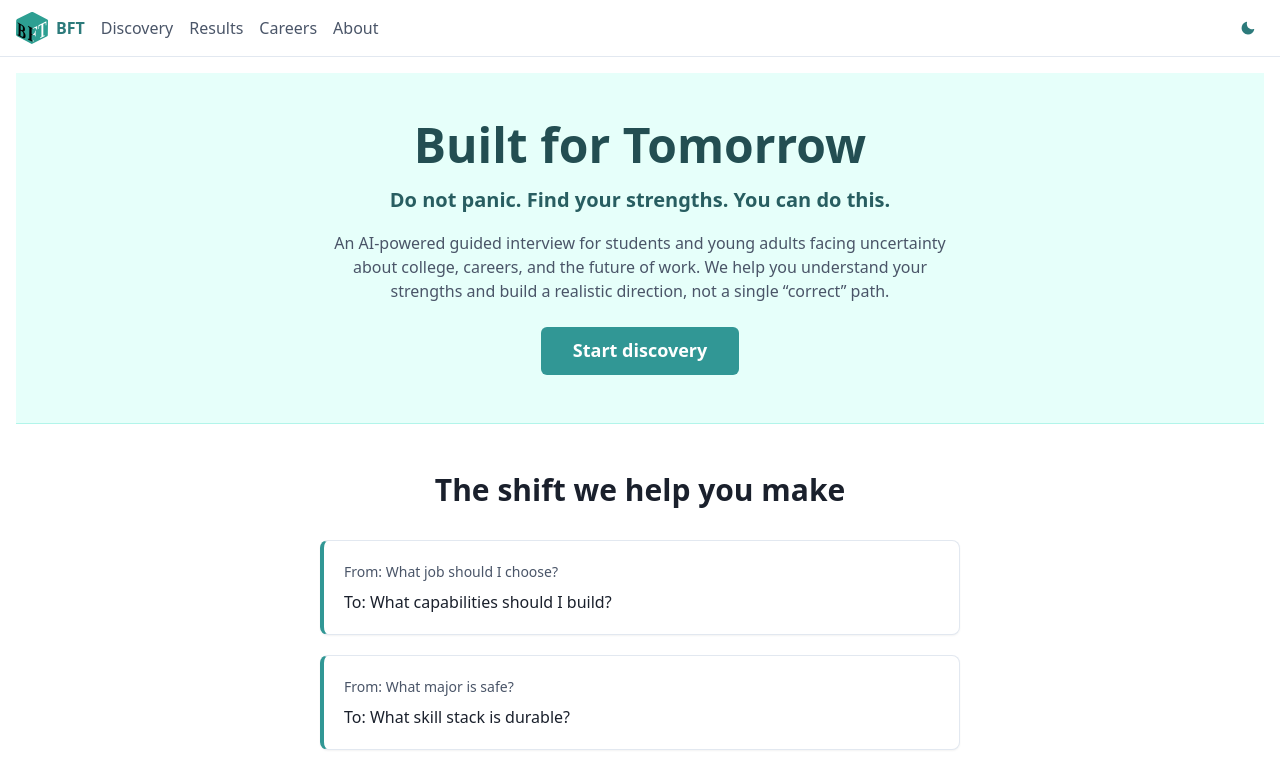
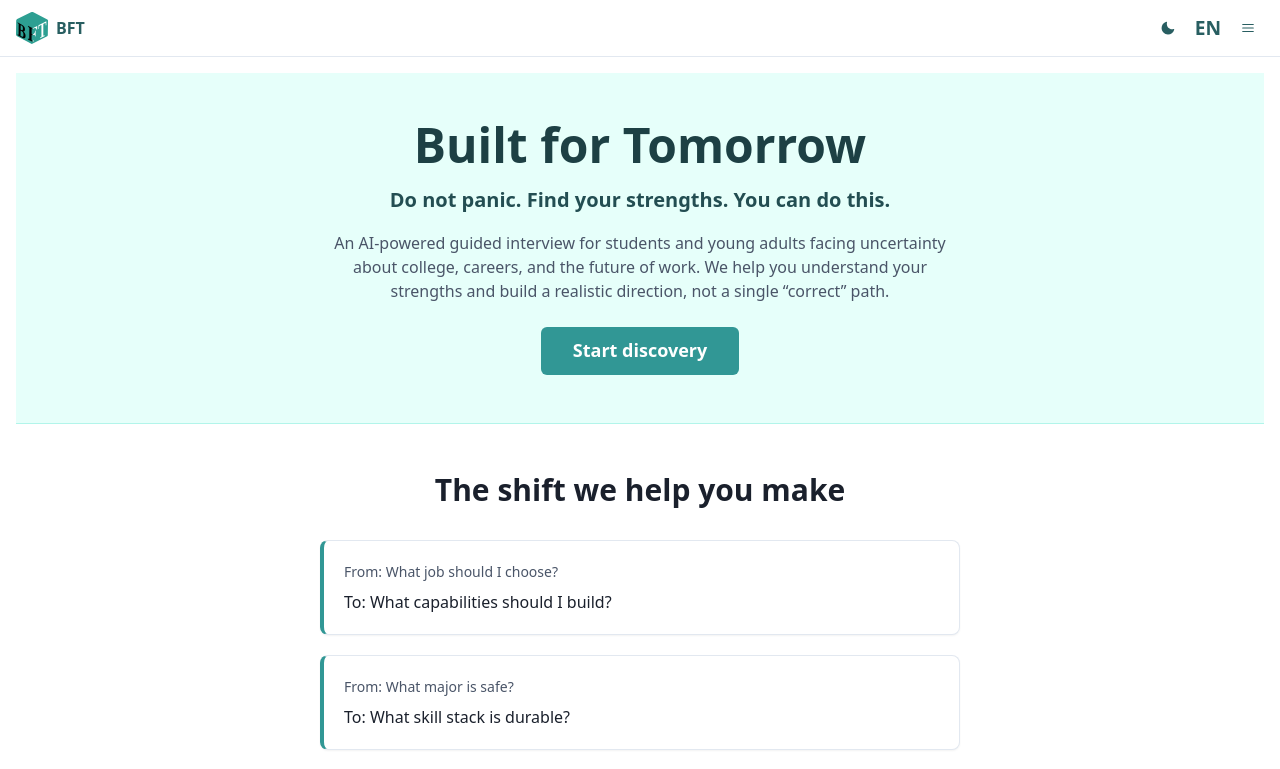
Before and after one commit to yegormar/bft-ui, a React (Vite) app: page / in a window 1280 px wide. Shown: the top 769 px of the page. Built offline with nearby package versions, Linux system fonts and the light colour scheme; no server answers.

Commit message:
menu and language button added

```diff
--- a/src/components/Discovery/PreSurveyQuestion.jsx
+++ b/src/components/Discovery/PreSurveyQuestion.jsx
@@ -183,7 +183,7 @@ function PreSurveyQuestion({
                 py={3}
                 borderRadius="md"
                 borderWidth="1px"
-                borderColor="chakra-border-color"
+                borderColor={selectedList.includes(opt.text) ? 'accent' : 'chakra-border-color'}
                 bg="chakra-body-bg"
                 opacity={atMax && !selectedList.includes(opt.text) ? 0.6 : 1}
                 _hover={
--- a/src/components/Layout/Header.jsx
+++ b/src/components/Layout/Header.jsx
@@ -1,10 +1,21 @@
 import { Link as RouterLink, useLocation } from 'react-router-dom';
-import { Box, Flex, HStack, IconButton, Link, Tooltip, useColorMode } from '@chakra-ui/react';
-import { MoonIcon, SunIcon } from '@chakra-ui/icons';
+import { useState } from 'react';
+import { Box, Flex, HStack, IconButton, Link, Tooltip, useColorMode, Menu, MenuButton, MenuList, MenuItem } from '@chakra-ui/react';
+import { MoonIcon, SunIcon, HamburgerIcon } from '@chakra-ui/icons';
 
 function Header() {
   const location = useLocation();
   const { colorMode, toggleColorMode } = useColorMode();
+  const [locale, setLocale] = useState(() => {
+    const saved = localStorage.getItem('locale');
+    return saved || 'en';
+  });
+
+  const toggleLanguage = () => {
+    const newLocale = locale === 'en' ? 'fr' : 'en';
+    setLocale(newLocale);
+    localStorage.setItem('locale', newLocale);
+  };
 
   const linkProps = (path) => ({
     as: RouterLink,
@@ -12,6 +23,18 @@ function Header() {
     color: location.pathname === path ? 'nav-active' : 'chakra-subtle-text',
     fontWeight: location.pathname === path ? 'bold' : 'normal',
     _hover: { color: location.pathname === path ? 'nav-active' : 'chakra-body-text' },
+  });
+
+  const menuLinkProps = (path) => ({
+    as: RouterLink,
+    to: path,
+    color: location.pathname === path ? 'nav-active' : 'chakra-body-text',
+    fontWeight: location.pathname === path ? 'bold' : 'normal',
+    display: 'block',
+    w: '100%',
+    px: 4,
+    py: 2,
+    _hover: { bg: 'chakra-bg-subtle' },
   });
 
   return (
@@ -26,35 +49,48 @@ function Header() {
                 </HStack>
               </Link>
             </Tooltip>
-            <Tooltip label="Discovery" hasArrow>
-              <Link {...linkProps('/discovery')} data-testid="nav-discovery">
+          </HStack>
+        <HStack spacing={2}>
+          <IconButton
+            aria-label={colorMode === 'light' ? 'Switch to dark mode' : 'Switch to light mode'}
+            icon={colorMode === 'light' ? <MoonIcon /> : <SunIcon />}
+            onClick={toggleColorMode}
+            variant="ghost"
+            size="sm"
+            data-testid="color-mode-toggle"
+          />
+          <IconButton
+            aria-label={`Switch to ${locale === 'en' ? 'French' : 'English'}`}
+            icon={<span style={{ fontSize: '1.2rem' }}>{locale === 'en' ? 'EN' : 'FR'}</span>}
+            onClick={toggleLanguage}
+            variant="ghost"
+            size="sm"
+            data-testid="language-toggle"
+          />
+          <Menu>
+            <MenuButton
+              as={IconButton}
+              aria-label="Open menu"
+              icon={<HamburgerIcon />}
+              variant="ghost"
+              size="sm"
+            />
+            <MenuList>
+              <MenuItem {...menuLinkProps('/discovery')} data-testid="menu-discovery">
                 Discovery
-              </Link>
-            </Tooltip>
-            <Tooltip label="Results" hasArrow>
-              <Link {...linkProps('/results')} data-testid="nav-results">
+              </MenuItem>
+              <MenuItem {...menuLinkProps('/results')} data-testid="menu-results">
                 Results
-              </Link>
-            </Tooltip>
-            <Tooltip label="Careers" hasArrow>
-              <Link {...linkProps('/recommendations')} data-testid="nav-recommendations">
+              </MenuItem>
+              <MenuItem {...menuLinkProps('/recommendations')} data-testid="menu-careers">
                 Careers
-              </Link>
-            </Tooltip>
-            <Tooltip label="About" hasArrow>
-              <Link {...linkProps('/about')} data-testid="nav-about">
+              </MenuItem>
+              <MenuItem {...menuLinkProps('/about')} data-testid="menu-about">
                 About
-              </Link>
-            </Tooltip>
-          </HStack>
-        <IconButton
-          aria-label={colorMode === 'light' ? 'Switch to dark mode' : 'Switch to light mode'}
-          icon={colorMode === 'light' ? <MoonIcon /> : <SunIcon />}
-          onClick={toggleColorMode}
-          variant="ghost"
-          size="sm"
-          data-testid="color-mode-toggle"
-        />
+              </MenuItem>
+            </MenuList>
+          </Menu>
+        </HStack>
       </Flex>
     </Box>
   );
--- a/src/theme.js
+++ b/src/theme.js
@@ -1,9 +1,18 @@
 import { extendTheme } from '@chakra-ui/react';
-import { foundations } from '@chakra-ui/theme/foundations';
 
-// Brand = one of Chakra's built-in palettes. Change this to experiment:
-// gray | red | orange | yellow | green | teal | blue | cyan | purple | pink
-const brandColors = foundations.colors.teal;
+// Brand = Chakra's built-in teal palette
+const brandColors = {
+  50: '#e6fffa',
+  100: '#b2f5ea',
+  200: '#81e6d9',
+  300: '#4fd1c5',
+  400: '#38b2ac',
+  500: '#319795',
+  600: '#285e61',
+  700: '#234e52',
+  800: '#1d4044',
+  900: '#162f32',
+};
 
 const theme = extendTheme({
   config: {
```
